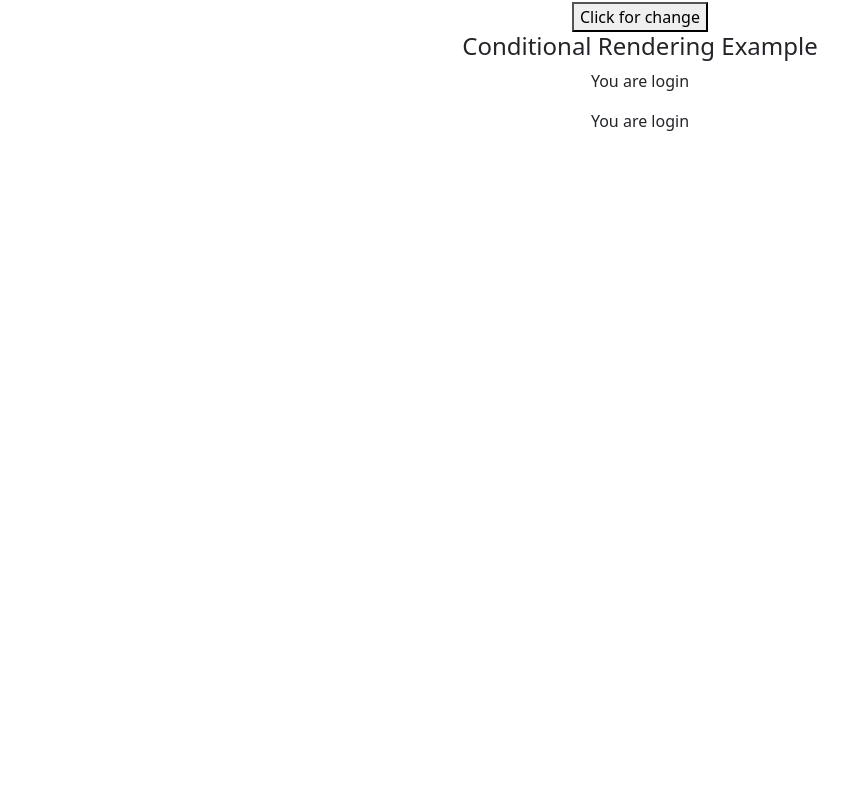
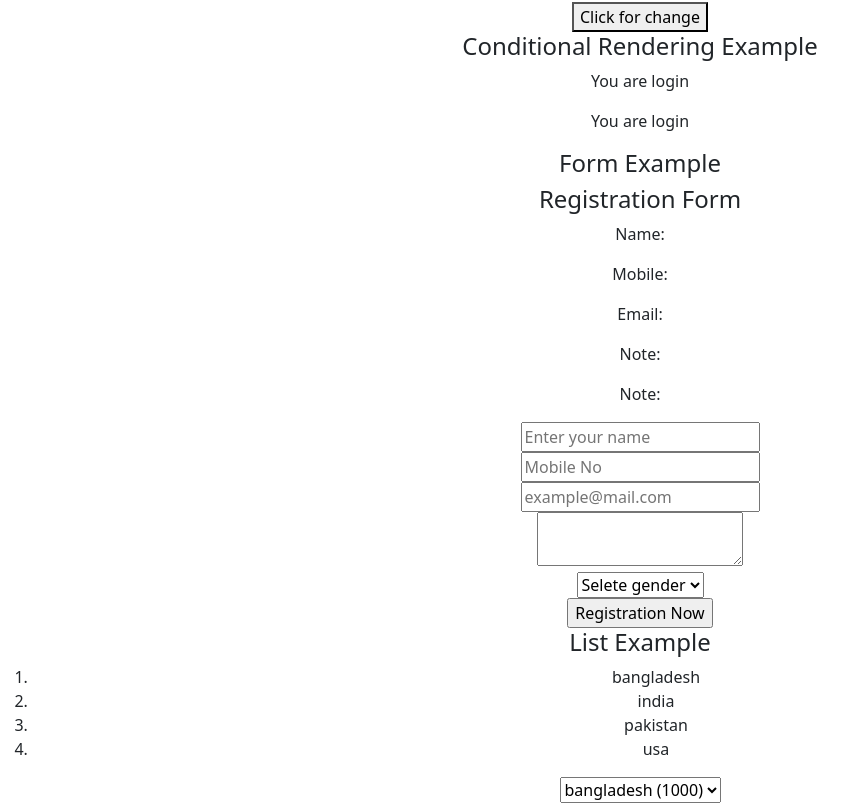
Before and after one commit to mamunurrashid1010/react-practice, a React (Create React App) app: page / in a window 1280 px wide. Shown: the part 973-1776 px from the top of the page, without its empty margins (0-865 px from the left). Before the commit the page ends 1122 px from the top, so only its background shows below. Built offline with nearby package versions, Linux system fonts and the light colour scheme.

Commit message:
List : order/unorder and dropdown list example added

```diff
--- a/src/App.js
+++ b/src/App.js
@@ -11,6 +11,9 @@ import ArrowFunction from './components/ArrowFunction';
 import StateInClass from './state/StateInClass';
 import Example1 from './ConditionalRendering/Example1';
 import Example2 from './ConditionalRendering/Example2';
+import Registration from './form/Registration';
+import List from './list/List';
+import DropdownList from './list/DropdownList';
 
 function App() {
   return (
@@ -43,6 +46,13 @@ function App() {
       <Example1/>
       <Example2/>
 
+      <h4>Form Example</h4>
+      <Registration/>
+
+      <h4>List Example</h4>
+      <List/>
+      <DropdownList/>
+
       </scrool>
 
     </div>
--- /dev/null
+++ b/src/list/DropdownList.js
@@ -0,0 +1,25 @@
+import React, { Component } from 'react';
+
+class DropdownList extends Component {
+    render() {
+        var contries=[
+            { name:'bangladesh', zipcode:1000 },
+            { name:'india', zipcode:2000 },
+            { name:'japan', zipcode:3000 }
+        ];
+
+        var countriesData=contries.map((data)=>{
+            return <option value={data.name}>{data.name} ({data.zipcode})</option>
+        });
+
+        return (
+            <div>
+                <select>
+                    {countriesData}
+                </select>
+            </div>
+        );
+    }
+}
+
+export default DropdownList;
--- /dev/null
+++ b/src/list/List.js
@@ -0,0 +1,20 @@
+import React, { Component } from 'react';
+
+class List extends Component {
+
+    render() {
+        const contries=['bangladesh','india','pakistan','usa'];
+        var contriesData = contries.map((data)=>{
+            return <li>{data}</li>
+        });
+        return (
+            <div>
+                <ol>
+                    {contriesData}
+                </ol>
+            </div>
+        );
+    }
+}
+
+export default List;
```
Also changed, not shown: 1 other file (tests, documents, lock files or other folders).
